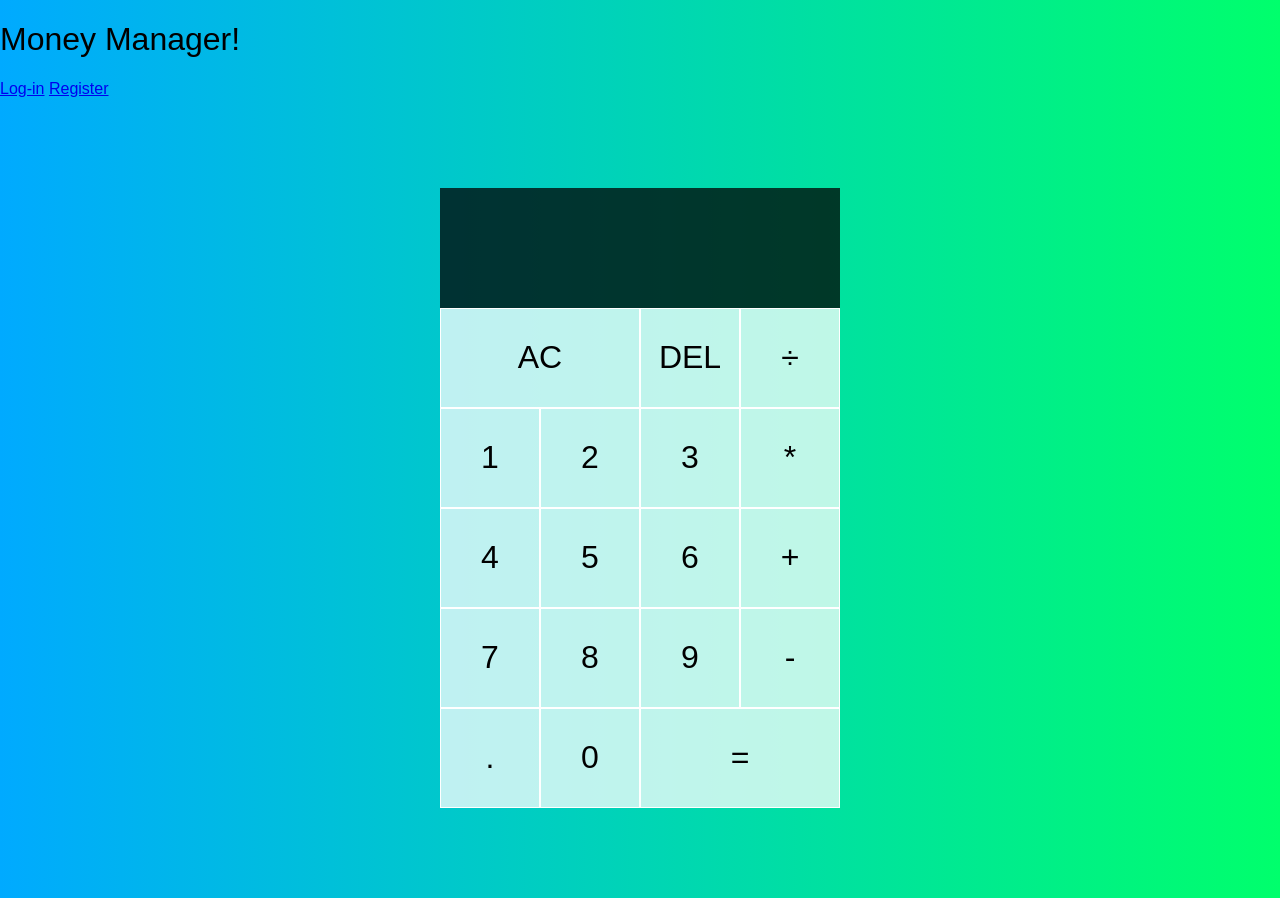
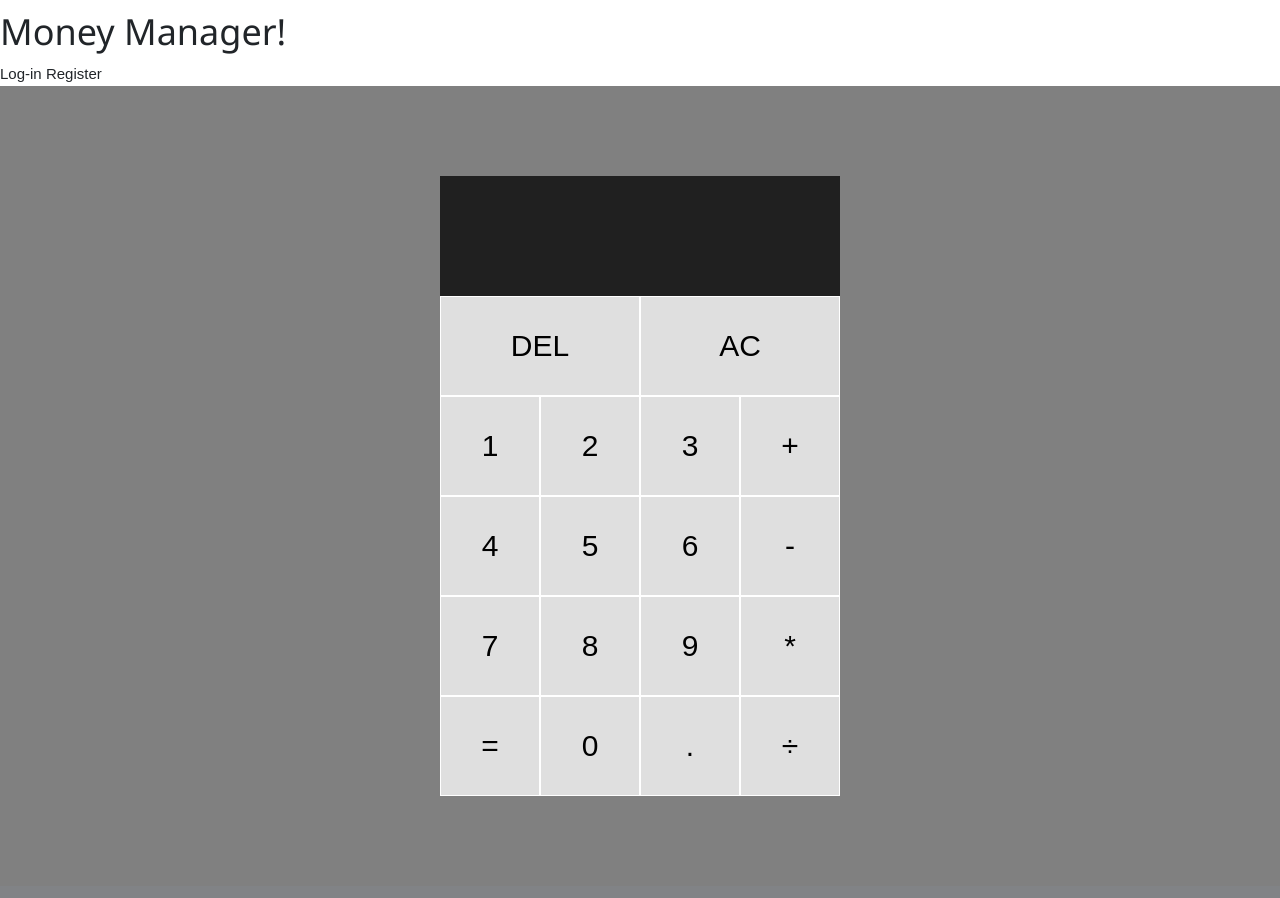
Before and after one commit to mehedikhan72/MoneyManagementApp, a Django app: template basic/templates/basic/demo_calc.html in a window 1280 px wide. After the commit the page ends 796 px from the top, so only its background shows below. Run offline with Django 3.2, Linux system fonts and the light colour scheme; the template is opened without the code that fills it, so the values that code supplies are empty; some libraries are stand-ins or nearby versions.

Commit message:
fixed calc

```diff
--- a/basic/static/basic/script.js
+++ b/basic/static/basic/script.js
@@ -1,4 +1,5 @@
 
+document.addEventListener('DOMContentLoaded', function(){
   class Calculator {
     constructor(previousOperandTextElement, currentOperandTextElement) {
       this.previousOperandTextElement = previousOperandTextElement
@@ -132,6 +133,9 @@ if(deleteButton){
       calculator.updateDisplay()
     })
   }
+})
+
+// Calculator ends
 
 function expenditure_list_show(x){
     const div1 = document.querySelector('.expenditure_div')
--- a/basic/static/basic/styles.css
+++ b/basic/static/basic/styles.css
@@ -5,11 +5,6 @@
   font-weight: normal;
 }
 
-body {
-  padding: 0;
-  margin: 0;
-  background: linear-gradient(to right, #00AAFF, #00FF6C);
-}
 
 .calculator-grid {
   display: grid;
@@ -18,6 +13,12 @@ body {
   min-height: 100vh;
   grid-template-columns: repeat(4, 100px);
   grid-template-rows: minmax(120px, auto) repeat(5, 100px);
+}
+
+.calc-div{
+  padding: 0;
+  margin: 0;
+  background: grey;
 }
 
 .calculator-grid > button {
--- a/basic/templates/basic/demo_calc.html
+++ b/basic/templates/basic/demo_calc.html
@@ -5,29 +5,31 @@
 <script>
 
 </script>
-<div class="calculator-grid">
+<div class="calculator-grid calc-div">
   <div class="output">
     <div data-previous-operand class="previous-operand"></div>
     <div data-current-operand class="current-operand"></div>
   </div>
+  <button data-delete class="span-two">DEL</button>
   <button data-all-clear class="span-two">AC</button>
-  <button data-delete>DEL</button>
-  <button data-operation>÷</button>
   <button data-number>1</button>
   <button data-number>2</button>
   <button data-number>3</button>
-  <button data-operation>*</button>
+  <button data-operation>+</button>
   <button data-number>4</button>
   <button data-number>5</button>
   <button data-number>6</button>
-  <button data-operation>+</button>
+  <button data-operation>-</button>
   <button data-number>7</button>
   <button data-number>8</button>
   <button data-number>9</button>
-  <button data-operation>-</button>
+  <button data-operation>*</button>
+  <button data-equals>=</button>
+  <button data-number>0</button>
   <button data-number>.</button>
-  <button data-number>0</button>
-  <button data-equals class="span-two">=</button>
+  <button data-operation>÷</button>
+
+
 </div>
 
 
--- a/basic/templates/basic/layout.html
+++ b/basic/templates/basic/layout.html
@@ -8,13 +8,13 @@
       <meta name="viewport" content="width=device-width, initial-scale=1.0">
       <script src="{% static 'basic/script.js' %}"></script>
       <link href="{% static 'basic/styles.css' %}" rel="stylesheet">
-      <!-- <link rel="stylesheet" href="https://stackpath.bootstrapcdn.com/bootstrap/4.4.1/css/bootstrap.min.css" integrity="sha384-Vkoo8x4CGsO3+Hhxv8T/Q5PaXtkKtu6ug5TOeNV6gBiFeWPGFN9MuhOf23Q9Ifjh" crossorigin="anonymous">
+      <link rel="stylesheet" href="https://stackpath.bootstrapcdn.com/bootstrap/4.4.1/css/bootstrap.min.css" integrity="sha384-Vkoo8x4CGsO3+Hhxv8T/Q5PaXtkKtu6ug5TOeNV6gBiFeWPGFN9MuhOf23Q9Ifjh" crossorigin="anonymous">
       <link rel="stylesheet" href="https://cdnjs.cloudflare.com/ajax/libs/font-awesome/4.7.0/css/font-awesome.min.css">
       <script src="https://code.jquery.com/jquery-3.4.1.slim.min.js" integrity="sha384-J6qa4849blE2+poT4WnyKhv5vZF5SrPo0iEjwBvKU7imGFAV0wwj1yYfoRSJoZ+n" crossorigin="anonymous"></script>
       <script src="https://cdn.jsdelivr.net/npm/bootstrap@4.4.1/dist/js/bootstrap.min.js" integrity="sha384-wfSDF2E50Y2D1uUdj0O3uMBJnjuUD4Ih7YwaYd1iqfktj0Uod8GCExl3Og8ifwB6" crossorigin="anonymous"></script>
       <link rel="stylesheet" href="https://www.w3schools.com/w3css/4/w3.css">
       <link rel="stylesheet" href="https://fonts.googleapis.com/icon?family=Material+Icons">
-      <script src="https://cdn.jsdelivr.net/npm/chart.js"></script> -->
+      <script src="https://cdn.jsdelivr.net/npm/chart.js"></script>
       <title>MoneyManager</title>
     </head>
     <body>
```
Also changed, not shown: db.sqlite3. Lines whose indentation alone changed are shown as unchanged.
